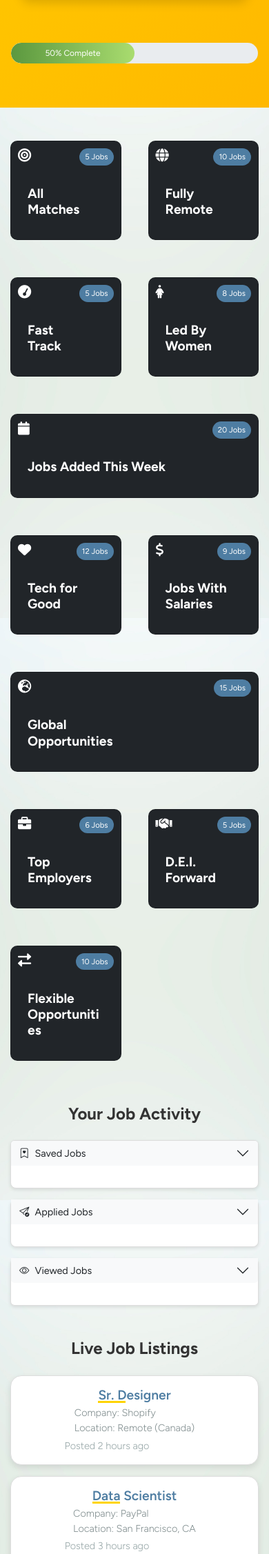
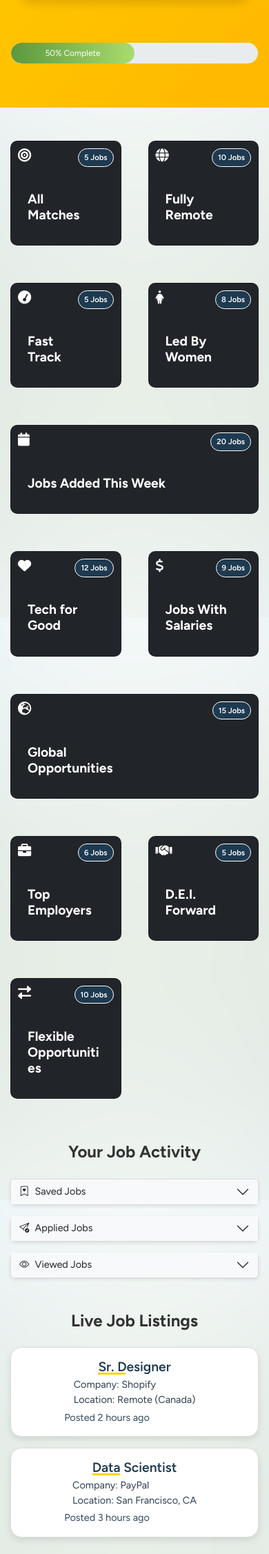
Before and after one commit to lawrence-ivan-reyes/acs-2330-final-project, a Flask app: page / in a window 390 px wide. Shown: the part 792-3045 px from the top of the page at 69% size. Run offline with Flask 3, Linux system fonts and the light colour scheme.

Commit message:
improve accessibility scores

```diff
--- a/static/index.css
+++ b/static/index.css
@@ -101,6 +101,17 @@ h2.text-center {
     justify-content: space-between;
     padding: 0.9375rem;
     font-size: 1rem;
+}
+
+.list-group-item.list-group-item-action {
+    color: #1e3a50;
+    background-color: #ffffff;
+    border: 1px solid #dee2e6;
+}
+
+.list-group-item.list-group-item-action:hover {
+    color: #1e3a50;
+    background-color: #f8f9fa;
 }
 
 .list-group-item i {
@@ -160,14 +171,24 @@ h2.text-center {
     position: absolute;
     top: 0.625rem;
     right: 0.625rem;
-    background-color: #4e7da2;
-    color: white;
+    background-color: #1e3a50;
+    color: #ffffff;
     font-size: 0.75rem;
+    font-weight: 600;
     padding: 0.3125rem 0.625rem;
     border-radius: 0.9375rem;
+    border: 1px solid #ffffff;
 }
 
 .grid-box .card-title {
+    font-size: 1.2rem;
+    font-weight: bold;
+    color: #fff;
+    text-align: left;
+    margin-top: 3rem;
+}
+
+.grid-box h3.card-title {
     font-size: 1.2rem;
     font-weight: bold;
     color: #fff;
@@ -280,15 +301,15 @@ h2.text-center {
     box-shadow: 0 0.25rem 0.9375rem rgba(0, 0, 0, 0.15);
   }
 
-#liveJobFeed .list-group-item h5 {
+#liveJobFeed .list-group-item h3 {
     font-size: 1.5rem;
     font-weight: 600;
-    color: #4e7da2;
+    color: #1e3a50;
     margin-bottom: 0.8rem;
     position: relative;
 }
 
-#liveJobFeed .list-group-item h5::after {
+#liveJobFeed .list-group-item h3::after {
     content: '';
     position: absolute;
     bottom: 0;
@@ -299,16 +320,16 @@ h2.text-center {
 }
 
 #liveJobFeed .list-group-item p {
-    font-weight: 300;
+    font-weight: 400;
     flex-grow: 1;
     margin-bottom: 1rem;
-    color: #7f8c8d;
+    color: #2c3e50;
 }
 
 #liveJobFeed .list-group-item small {
     font-size: 0.9rem;
-    font-weight: 300;
-    color: #95a5a6;
+    font-weight: 400;
+    color: #34495e;
     margin-right: 5rem;
 }
 
@@ -556,7 +580,7 @@ h2 {
         padding: 1rem;
     }
 
-    #liveJobFeed .list-group-item h5 {
+    #liveJobFeed .list-group-item h3 {
         font-size: 1.2rem;
     }
 
--- a/templates/index.html
+++ b/templates/index.html
@@ -63,21 +63,21 @@
             <div class="step-icon bg-success text-white rounded-circle mx-auto mb-2">
               <i class="bi bi-check-lg"></i>
             </div>
-            <h5>Resume Updated</h5>
+            <h3>Resume Updated</h3>
             <p><small>Completed</small></p>
           </div>
           <div class="step-item text-center">
             <div class="step-icon bg-warning text-white rounded-circle mx-auto mb-2">
               <i class="bi bi-arrow-right-circle"></i>
             </div>
-            <h5>Job Applications</h5>
+            <h3>Job Applications</h3>
             <p><small>In Progress</small></p>
           </div>
           <div class="step-item text-center">
             <div class="step-icon bg-secondary text-white rounded-circle mx-auto mb-2">
               <i class="bi bi-hourglass"></i>
             </div>
-            <h5>Interview Prep</h5>
+            <h3>Interview Prep</h3>
             <p><small>Not Started</small></p>
           </div>
         </div>
@@ -86,7 +86,7 @@
     <!-- progress bar -->
     <div class="progress-container mb-5">
         <div class="progress" style="height: 30px;">
-          <div class="progress-bar bg-success" role="progressbar" style="width: 50%;" aria-valuenow="50" aria-valuemin="0" aria-valuemax="100">
+          <div class="progress-bar bg-success" role="progressbar" style="width: 50%;" aria-valuenow="50" aria-valuemin="0" aria-valuemax="100" aria-label="Job search progress: 50% complete">
             50% Complete
           </div>
         </div>
@@ -101,7 +101,7 @@
         <div class="card bg-dark text-white h-100">
           <div class="card-body">
             <i class="fa fa-bullseye box-logo"></i>
-            <h5 class="card-title">All<br>Matches</h5>
+            <h3 class="card-title">All<br>Matches</h3>
             <p class="job-count">5 Jobs</p>
           </div>
         </div>
@@ -110,7 +110,7 @@
         <div class="card bg-dark text-white text-center h-100">
           <div class="card-body">
             <i class="fa fa-globe box-logo"></i>
-            <h5 class="card-title">Fully<br>Remote</h5>
+            <h3 class="card-title">Fully<br>Remote</h3>
             <p class="job-count">10 Jobs</p>
           </div>
         </div>
@@ -119,7 +119,7 @@
         <div class="card bg-dark text-white text-center h-100">
           <div class="card-body">
             <i class="fa fa-tachometer box-logo"></i>
-            <h5 class="card-title">Fast<br>Track</h5>
+            <h3 class="card-title">Fast<br>Track</h3>
             <p class="job-count">5 Jobs</p>
           </div>
         </div>
@@ -128,7 +128,7 @@
         <div class="card bg-dark text-white text-center h-100">
           <div class="card-body">
             <i class="fa fa-female box-logo"></i>
-            <h5 class="card-title">Led By<br>Women</h5>
+            <h3 class="card-title">Led By<br>Women</h3>
             <p class="job-count">8 Jobs</p>
           </div>
         </div>
@@ -137,7 +137,7 @@
         <div class="card bg-dark text-white text-center h-100">
           <div class="card-body">
             <i class="fa fa-calendar box-logo"></i>
-            <h5 class="card-title">Jobs Added This Week</h5>
+            <h3 class="card-title">Jobs Added This Week</h3>
             <p class="job-count">20 Jobs</p>
           </div>
         </div>
@@ -146,7 +146,7 @@
         <div class="card bg-dark text-white text-center h-100">
           <div class="card-body">
             <i class="fa fa-heart box-logo"></i>
-            <h5 class="card-title">Tech for Good</h5>
+            <h3 class="card-title">Tech for Good</h3>
             <p class="job-count">12 Jobs</p>
           </div>
         </div>
@@ -155,7 +155,7 @@
         <div class="card bg-dark text-white text-center h-100">
           <div class="card-body">
             <i class="fa fa-dollar-sign box-logo"></i>
-            <h5 class="card-title">Jobs With Salaries</h5>
+            <h3 class="card-title">Jobs With Salaries</h3>
             <p class="job-count">9 Jobs</p>
           </div>
         </div>
@@ -164,7 +164,7 @@
         <div class="card bg-dark text-white text-center h-100">
           <div class="card-body">
             <i class="fa fa-globe-europe box-logo"></i>
-            <h5 class="card-title">Global<br>Opportunities</h5>
+            <h3 class="card-title">Global<br>Opportunities</h3>
             <p class="job-count">15 Jobs</p>
           </div>
         </div>
@@ -173,7 +173,7 @@
         <div class="card bg-dark text-white text-center h-100">
           <div class="card-body">
             <i class="fa fa-briefcase box-logo"></i>
-            <h5 class="card-title">Top<br>Employers</h5>
+            <h3 class="card-title">Top<br>Employers</h3>
             <p class="job-count">6 Jobs</p>
           </div>
         </div>
@@ -182,7 +182,7 @@
         <div class="card bg-dark text-white text-center h-100">
           <div class="card-body">
             <i class="fa fa-handshake box-logo"></i>
-            <h5 class="card-title">D.E.I.<br>Forward</h5>
+            <h3 class="card-title">D.E.I.<br>Forward</h3>
             <p class="job-count">5 Jobs</p>
           </div>
         </div>
@@ -191,7 +191,7 @@
         <div class="card bg-dark text-white text-center h-100">
           <div class="card-body">
             <i class="fa fa-exchange-alt box-logo"></i>
-            <h5 class="card-title">Flexible<br>Opportunities</h5>
+            <h3 class="card-title">Flexible<br>Opportunities</h3>
             <p class="job-count">10 Jobs</p>
           </div>
         </div>
@@ -204,7 +204,7 @@
     <div class="modal-dialog">
       <div class="modal-content">
         <div class="modal-header">
-          <h5 class="modal-title" id="jobModalLabel">Category Details</h5>
+          <h3 class="modal-title" id="jobModalLabel">Category Details</h3>
           <button type="button" class="btn-close" data-bs-dismiss="modal" aria-label="Close"></button>
         </div>
         <div class="modal-body">
@@ -254,7 +254,7 @@
       <h2 class="text-center mb-4">Your Job Activity</h2>
       <div class="accordion" id="jobActivityAccordion">
         <div class="accordion-item">
-          <h2 class="accordion-header">
+          <h3 class="accordion-header">
             <button class="accordion-button collapsed" type="button" data-bs-toggle="collapse" data-bs-target="#savedJobs">
               <i class="bi bi-bookmark-heart me-2"></i> Saved Jobs
             </button>
@@ -270,7 +270,7 @@
           </div>
         </div>
         <div class="accordion-item">
-          <h2 class="accordion-header">
+          <h3 class="accordion-header">
             <button class="accordion-button collapsed" type="button" data-bs-toggle="collapse" data-bs-target="#appliedJobs">
               <i class="bi bi-send-check me-2"></i> Applied Jobs
             </button>
@@ -286,7 +286,7 @@
           </div>
         </div>
         <div class="accordion-item">
-          <h2 class="accordion-header">
+          <h3 class="accordion-header">
             <button class="accordion-button collapsed" type="button" data-bs-toggle="collapse" data-bs-target="#viewedJobs">
               <i class="bi bi-eye me-2"></i> Viewed Jobs
             </button>
@@ -310,12 +310,12 @@
     <h2 class="text-center mb-4">Live Job Listings</h2>
     <div id="liveJobFeed" class="list-group">
       <a href="#" class="list-group-item list-group-item-action">
-        <h5 class="mb-1">Sr. Designer</h5>
+        <h3 class="mb-1">Sr. Designer</h3>
         <p class="mb-1">Company: Shopify<br>Location: Remote (Canada)</p>
         <small>Posted 2 hours ago</small>
       </a>
       <a href="#" class="list-group-item list-group-item-action">
-        <h5 class="mb-1">Data Scientist</h5>
+        <h3 class="mb-1">Data Scientist</h3>
         <p class="mb-1">Company: PayPal<br>Location: San Francisco, CA</p>
         <small>Posted 3 hours ago</small>
       </a>
@@ -362,7 +362,7 @@
         <div class="advice-box">
           <img src="../static/images/advice-1.png" alt="Resume" class="advice-img">
           <div class="advice-content">
-            <h5 class="advice-title">How to Nail Your Resume</h5>
+            <h3 class="advice-title">How to Nail Your Resume</h3>
             <p class="advice-text">Learn how to create a resume that<br>gets noticed by employers.</p>
             <a href="#" class="advice-btn">Read More</a>
           </div>
@@ -372,7 +372,7 @@
         <div class="advice-box">
           <img src="../static/images/advice-2.png" alt="Interview" class="advice-img">
           <div class="advice-content">
-            <h5 class="advice-title">Interview Tips for Success</h5>
+            <h3 class="advice-title">Interview Tips for Success</h3>
             <p class="advice-text">Master the interview process with<br>these expert tips.</p>
             <a href="#" class="advice-btn">Read More</a>
           </div>
@@ -382,7 +382,7 @@
         <div class="advice-box">
           <img src="../static/images/advice-3.png" alt="Networking" class="advice-img">
           <div class="advice-content">
-            <h5 class="advice-title">Networking Like a Pro</h5>
+            <h3 class="advice-title">Networking Like a Pro</h3>
             <p class="advice-text">Discover how networking can open doors<br>to new job opportunities.</p>
             <a href="#" class="advice-btn">Read More</a>
           </div>
```
Also changed, not shown: other parts of static/index.css (+13 -9 lines), static/inbox.css (+37 -13 lines), static/matches.css (+34 -8 lines), templates/matches.html (+6 -6 lines).
